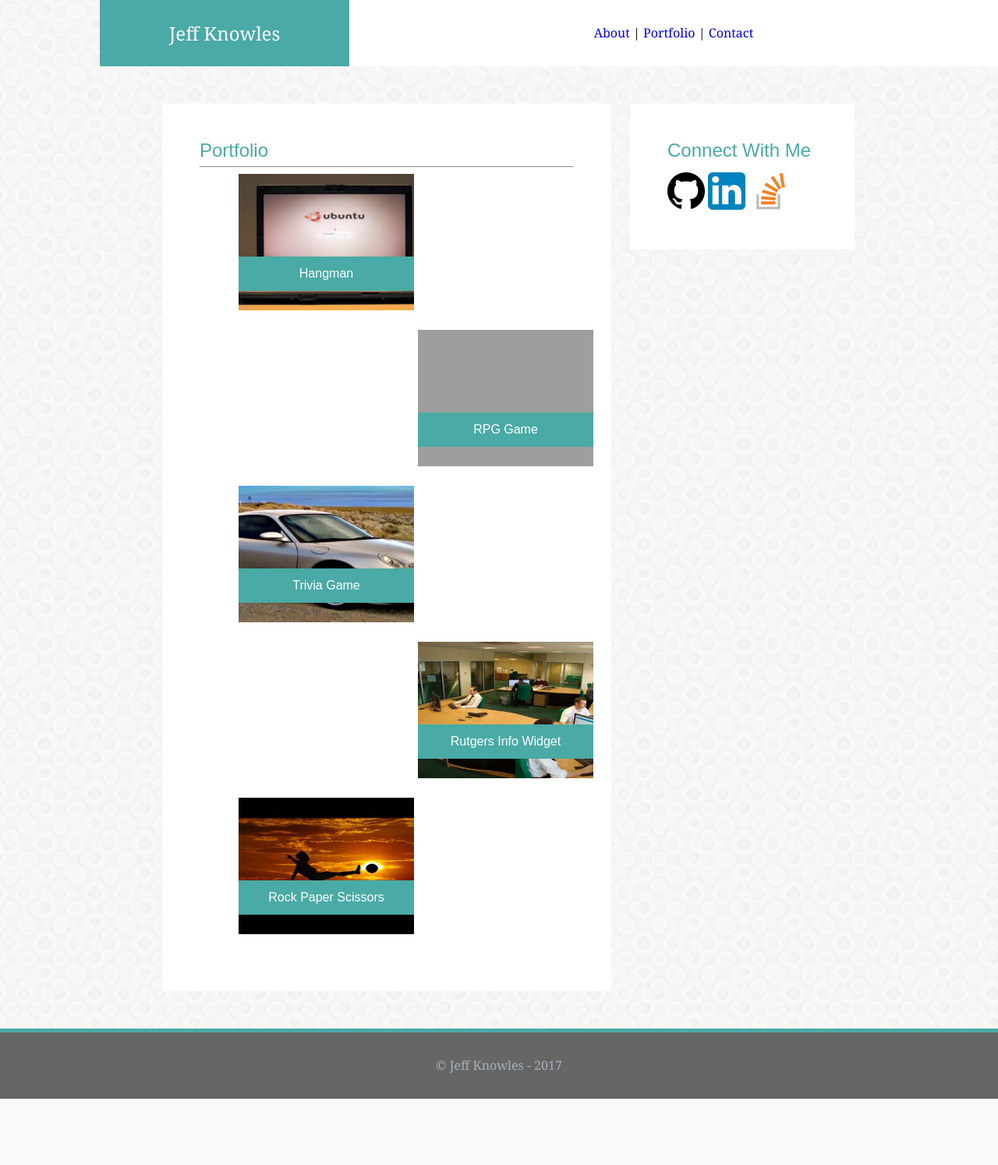
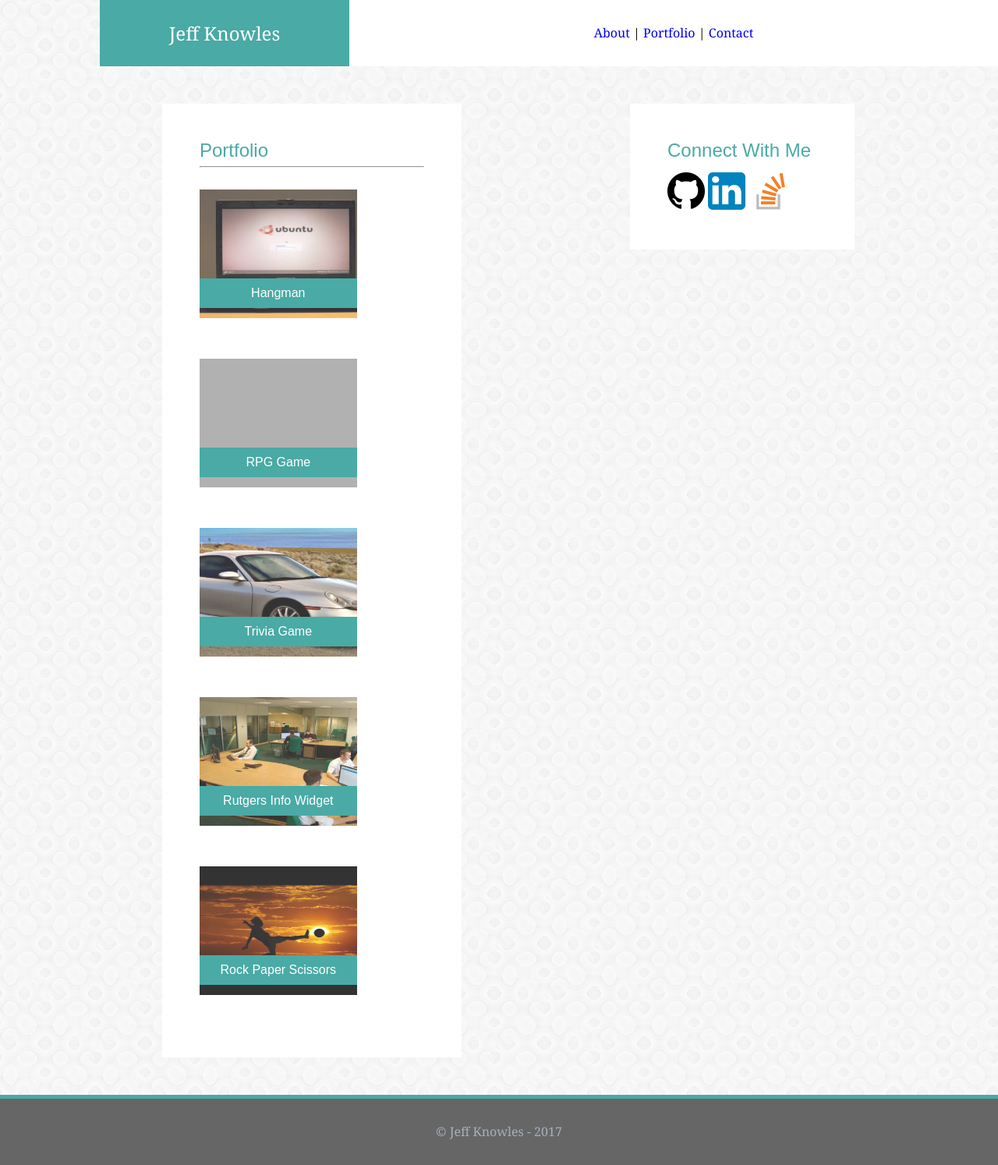
Before and after one commit to JTK0616/Responsive-Portfolio, a PHP site: page /portfolio.html in a window 1280 px wide. Shown: the whole page at 78% size. Before the commit the page ends 1409 px from the top, so only its background shows below. Run offline with PHP 8.4, Linux system fonts and the light colour scheme; grey boxes are pictures that could not be loaded.

Commit message:
Updates to Portfolio page

```diff
--- a/assets/css/mystyle.css
+++ b/assets/css/mystyle.css
@@ -98,50 +98,49 @@ textarea {
 	margin-right: 2.5%;
 }
 
-.leftimage {
-   position: relative;
-   float: left;
-   margin-left: 50px;
-   height: 200px;
-   width: 200px;
-   z-index: 1
-}
-
-.rightimage {
-   position: relative;
-   margin-left: 75px;
-   float: right;
-   height: 200px;
-   width: 200px;
-   z-index: 1
-}
-
-.lefttext {
-
-   position: absolute;
-   float: left;
-   bottom: 50px;
-   width: 225px;
-   text-align: center;
-   padding: 10px;
-   color: #FFFFFF ;
-   background-color: #4aaaa5
+.portfoliocontent {
+	width: 40%;
+	margin-left: 15%;
+	margin-right: 15%;
+	padding: 5%;
+	background-color: #ffffff;
+	border-color: #dddddd;
+	color: #777777;
+	line-height: 150%;
+	float: left;
+	margin-top: 5%;
+	margin-bottom: 5%;
+	margin-left: 5%;
 
 }
 
+.portfolioimage {
+  position: relative;
+  width: 70%;
+  overflow: auto;
+  float: left;
+  margin: 20px 0 25px;
+}
 
-.righttext {
+.portfolioimage img {
+  width: 100%;
+  border: 0 none;
+  opacity: .8;
+}
 
-   position: absolute;
-   float: right;
-   bottom: 50px;
-   width: 225px;
-   text-align: center;
-   padding: 10px;
-   color: #FFFFFF ;
-   background-color: #4aaaa5
+.portfolioimage h3 {
+  position: absolute;
+  bottom: 20px;
+  margin-bottom: 0;
+  padding: 2%;
+  width: 100%;
+  color: #fff;
+  text-align: center;
+  line-height: 30px;
+  background: #4aaaa5;
+  border-bottom: 0;
+}
 
-}
 
 footer {
 	text-align: center;
@@ -254,7 +253,18 @@ footer {
 		text-align: center;
 		vertical-align: middle;
 		line-height: 85px;
-}
+	}
 
+	.leftimage {
+		clear: both;
+		width:100%;
+		margin: 0 auto;
+	}
+
+	.rightimage {
+		clear: both;
+		width:100%;
+		margin: 0 auto;
+	}
 
 }
--- a/portfolio.html
+++ b/portfolio.html
@@ -28,51 +28,38 @@
 
 			<div class="container">
 
-				<section class="content">
+				<section class="portfoliocontent">
 
 					<h2>Portfolio</h2>
 
 					<hr>
 
-					<table>
+					<div class="portfolioimage">
+					<IMG SRC="assets/images/PH1.jpg" class="image" ALT="Hangman" width="220" height="165">
+					<h3>Hangman</h3>
+					</div>
 
-						<tr>
-							<td class="leftimage">
-								<IMG SRC="assets/images/PH1.jpg" ALT="Hangman" width="225" height="175">
-								<h3 class=lefttext>Hangman</h3>
-
-							<td class="rightimage">
-
-							<IMG SRC="assets/images/PH2.jpg" ALT="RPG_Game" width="225" height="175">
-							<h3 class="righttext">RPG Game</h3>
-
-						</tr>
-
-						<tr>
-							<td class="leftimage">
-
-							<IMG SRC="assets/images/PH3.jpg" ALT="Trivia_Game" width="225" height="175">
-
-							<h3 class="lefttext">Trivia Game</h3>
-
-							<td class="rightimage">
-
-							<IMG SRC="assets/images/PH4.jpg" ALT="Rutgers_Info_Widget" width="225" height="175">
-
-							<h3 class="righttext">Rutgers Info Widget</h3>
-						</tr>
-
-						<tr>
-
-							<td class="leftimage">
-
-							<IMG SRC="assets/images/PH5.jpg" ALT="Rock_Paper_Scissors" width="225" height="175">
-
-							<h3 class="lefttext">Rock Paper Scissors</h3>
-						</tr>
+					<div class="portfolioimage">
+					<IMG SRC="assets/images/PH2.jpg" class="image" LT="RPG_Game" width="220" height="165">
+					<h3>RPG Game</h3>
+					</div>
 
 
-					</table>
+					<div class="portfolioimage">
+					<IMG SRC="assets/images/PH3.jpg" class="image" ALT="Trivia_Game" width="220" height="165">
+					<h3>Trivia Game</h3>
+					</div>
+
+					<div class="portfolioimage">
+					<IMG SRC="assets/images/PH4.jpg" class="image" ALT="Rutgers_Info_Widget" width="220" height="165">
+					<h3>Rutgers Info Widget</h3>
+					</div>
+
+
+					<div class="portfolioimage">
+					<IMG SRC="assets/images/PH5.jpg" class="image" ALT="Rock_Paper_Scissors" width="220" height="165">
+					<h3>Rock Paper Scissors</h3>
+					</div>
 
 				</section>
 
```
